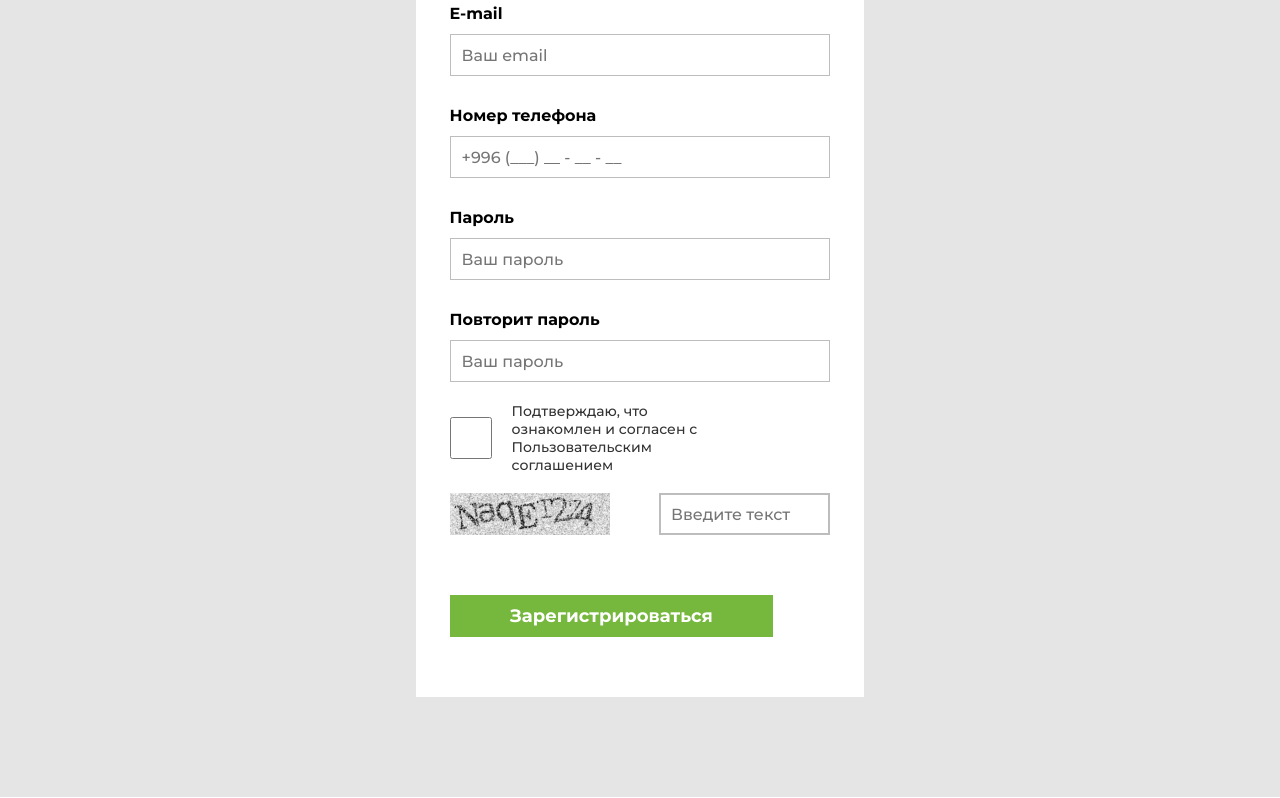
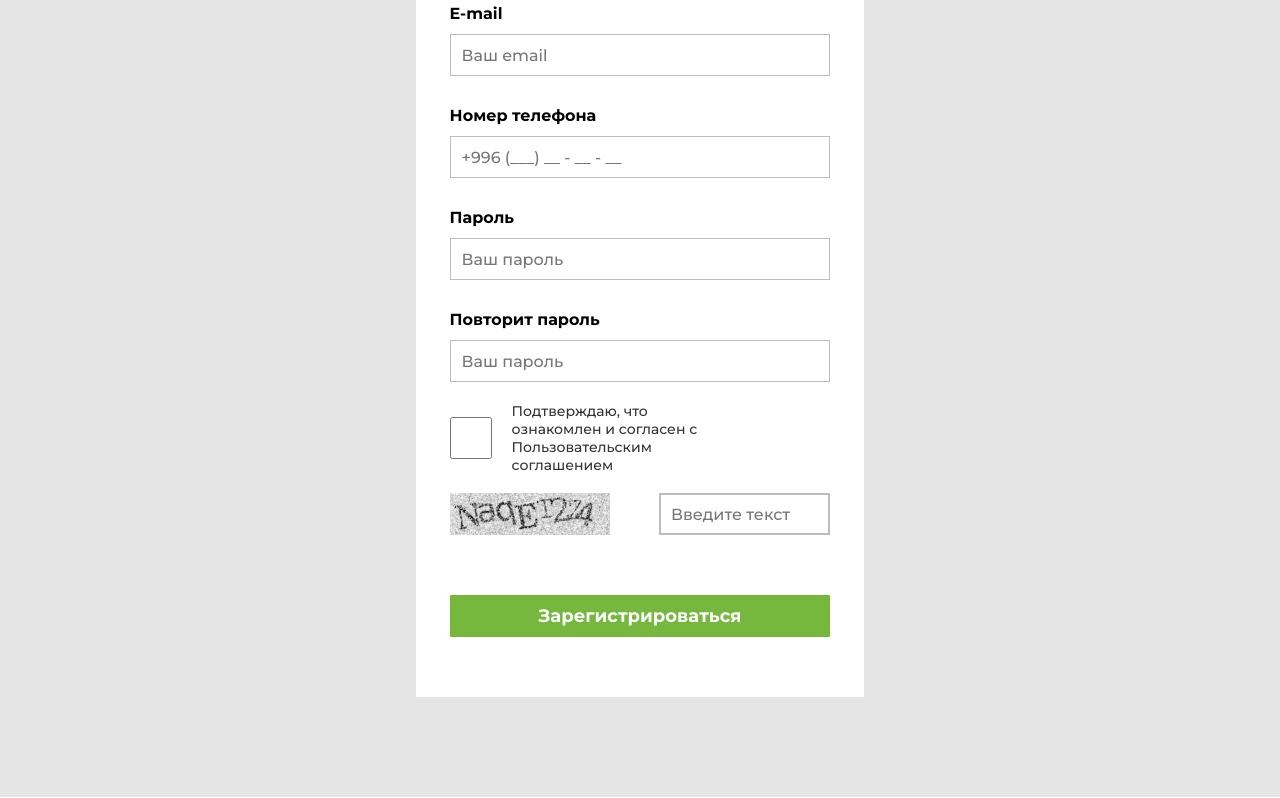
Before and after one commit to Qliento/Frontend, a React (Create React App) app: page /registration-organization in a window 1280 px wide. Shown: the part 597-1395 px from the top of the page. Built offline with nearby package versions, Linux system fonts and the light colour scheme.

Commit message:
fixed bug

```diff
--- a/src/components/registOrganization/regisrtOrganization.module.css
+++ b/src/components/registOrganization/regisrtOrganization.module.css
@@ -123,7 +123,7 @@
   width: 45%;
 }
 .btnRegist {
-  width: 85%;
+  width: 100%;
   height: 42px;
   margin-top: 60px;
   background: #76b73e;
```
